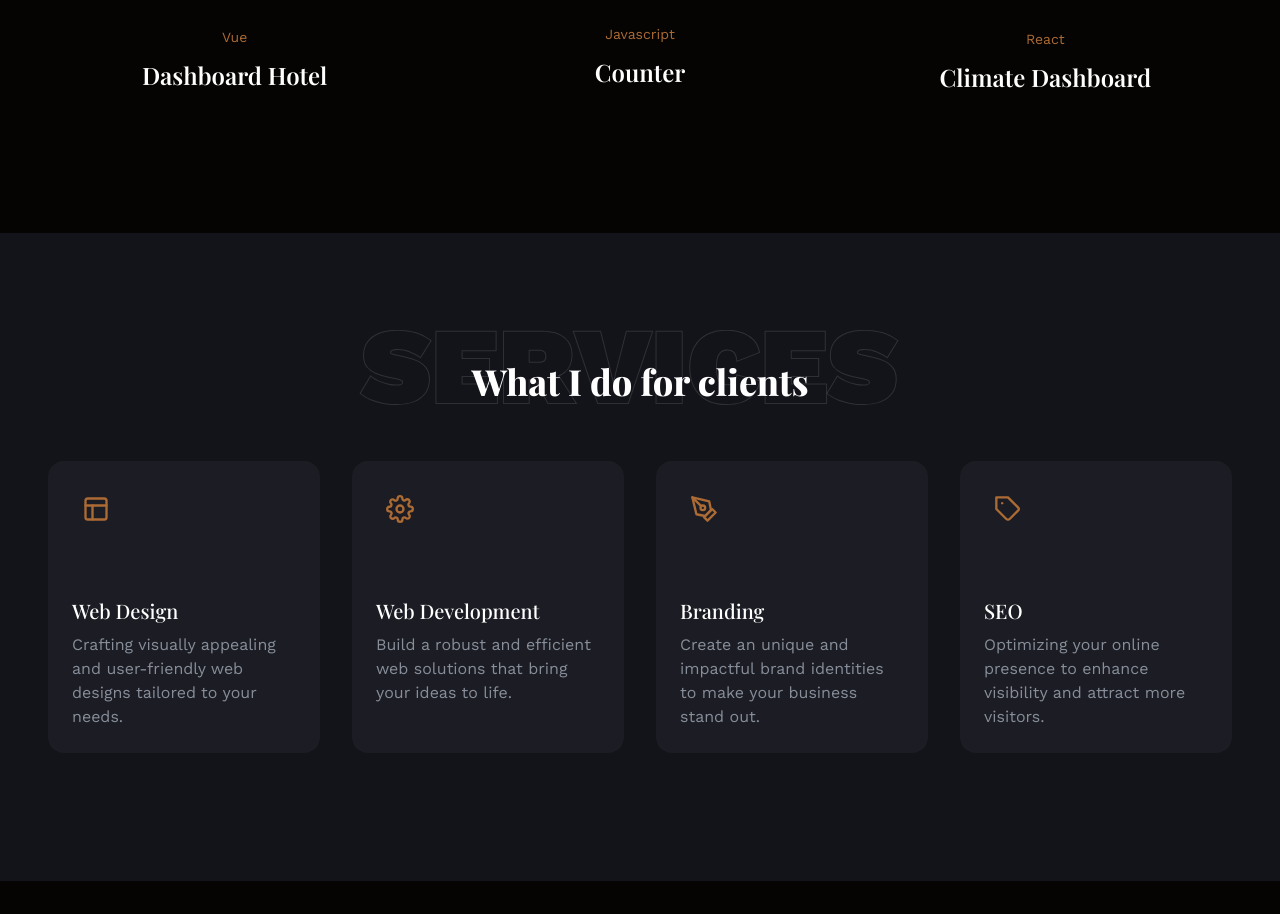
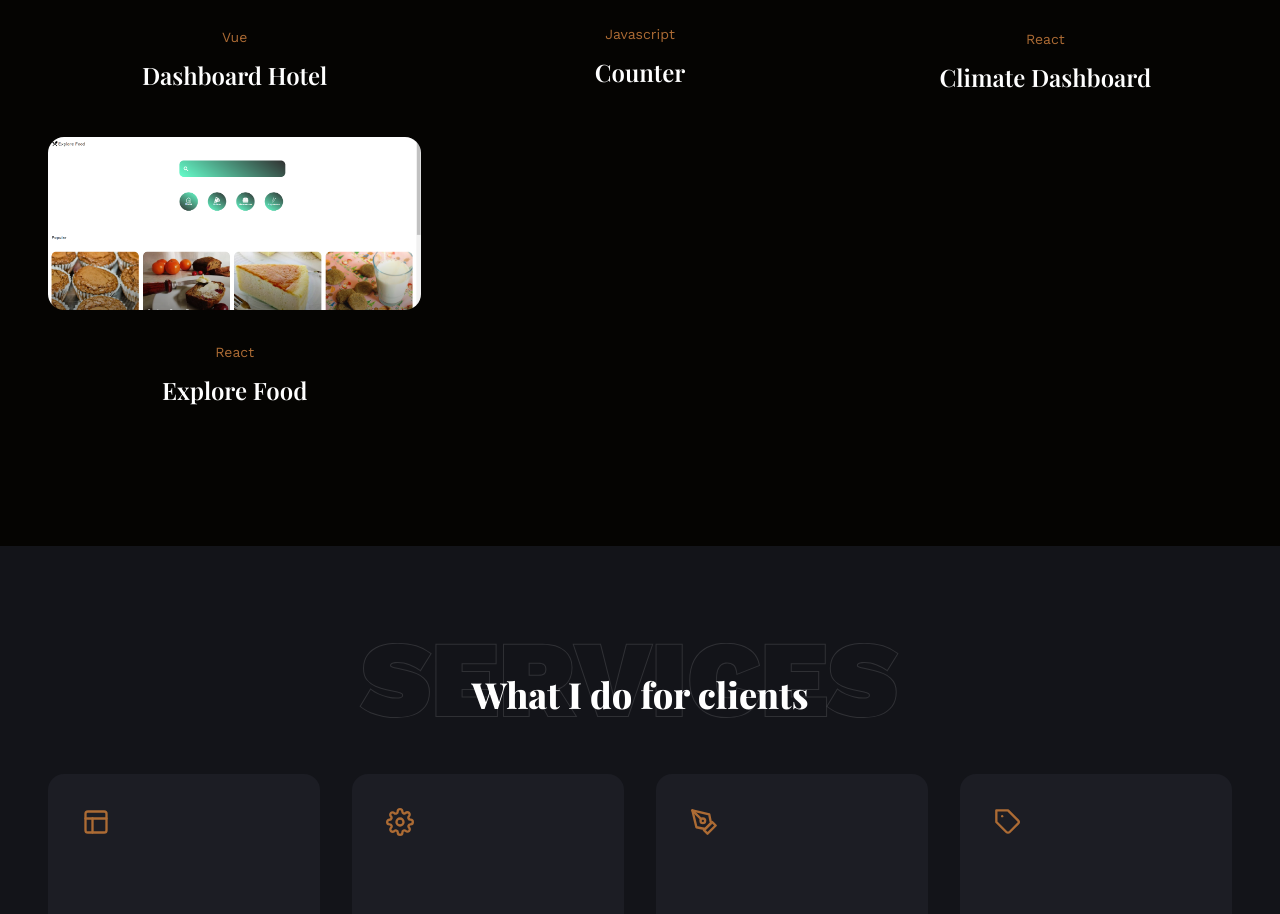
Before and after one commit to mattiacaprioli/portfolio-website-2024, a React (Create React App) app: page / in a window 1280 px wide. Shown: the part 2480-3394 px from the top of the page. Built offline with nearby package versions, Linux system fonts and the light colour scheme; a web font is replaced by a local one.

Commit message:
aggiunto progetto 7 ExploreFood nel portfolio

```diff
--- a/src/data.js
+++ b/src/data.js
@@ -19,7 +19,8 @@ import Project2 from './assets/img/projects/meditation.png';
 import Project3 from './assets/img/projects/tictactoe.png';
 import Project4 from './assets/img/projects/dashboard-hotel.png';
 import Project5 from './assets/img/projects/counter-javascript.png';
-import Project6 from './assets/img/projects/climate-dashboard.png'
+import Project6 from './assets/img/projects/climate-dashboard.png';
+import Project7 from './assets/img/projects/explore-footer.png';
 
 // skills images
 import SkillImg1 from './assets/img/skills/html5.png';
@@ -119,6 +120,13 @@ export const projectsData = [
     category: 'React',
     href: 'https://climatedashboard.netlify.app/',
   },
+  {
+    id: '7',
+    image: Project7,
+    name: 'Explore Food',
+    category: 'React',
+    href: 'https://explorefood.netlify.app/',
+  },
 ];
 
 // projects
```
Also changed, not shown: src/assets/img/projects/explore-footer.png (added).
